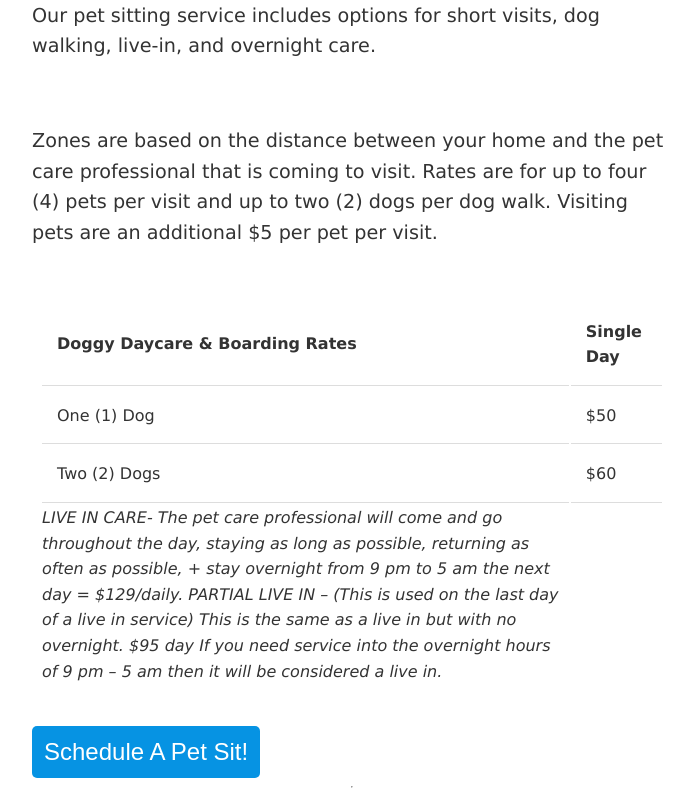
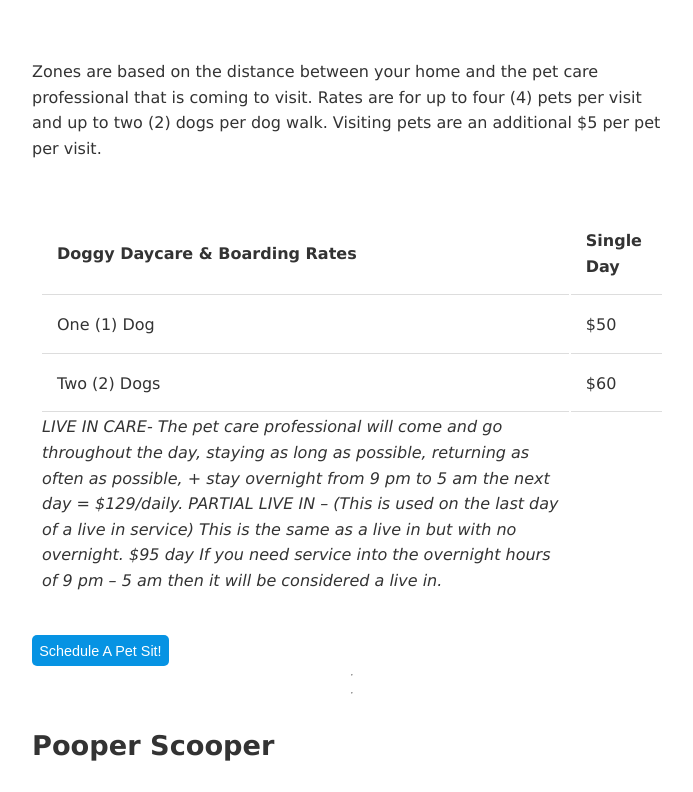
Before and after one commit to ZXBYNXK/purrfectpaws, a React app: page /services in a window 1280 px wide. Shown: the part 448-1240 px from the top of the page, without its empty margins (288-981 px from the left). Built offline with nearby package versions, Linux system fonts and the light colour scheme.

Commit message:
Finished with the Services page will handle more styling and button links or actions later.

```diff
--- a/src/components/services/Services.js
+++ b/src/components/services/Services.js
@@ -6,7 +6,7 @@ const Services = () => {
     return (
       <section className="services">
         {
-          defaults.servicesContent.map(content => <Service {...content} key={++keys}/>)
+          defaults.servicesContent.map(content => (<><Service {...content} key={++keys}/> <hr /></>))
         }
       </section>
     );
--- a/src/styles/styles.css
+++ b/src/styles/styles.css
@@ -1,5 +1,5 @@
 p {
-  font-size: 1.2rem;
+  font-size: 1em;
   word-wrap: break-word;
 }
 table {
@@ -34,13 +34,24 @@ tr:hover {background-color: wheat;}
 .service-text-block {
 }
 
+.service-title {
+  font-size: 1.7em;
+}
 .service-img {
 position: absolute;
 height: 20vh;
 width: 20vw;
 padding: 0.2rem;
+}
 
+.list-item {
+  list-style:disc;
 }
+
+.bold {
+  font-weight: bold;
+}
+
 .footer {
   background-color: #333;
   height: 30vh;
@@ -148,7 +159,7 @@ padding: 0.2rem;
   color: #fff;
   border-style: none;
   cursor: pointer;
-  font-size: 1.5em;
+  font-size: .9em;
 }
   ul {
 
```
Also changed, not shown: 1 other file (tests, documents, lock files or other folders).
